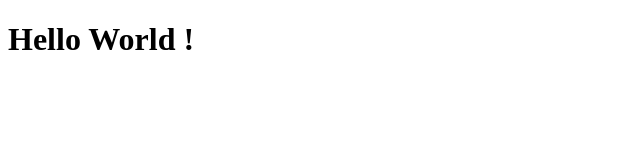
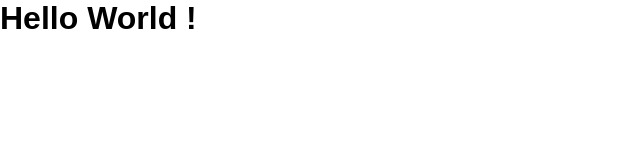
Before and after one commit to GTGH2306/tp-git-a-deux, a plain HTML site: page www/index.html in a window 1280 px wide. Shown: the whole page, without its empty margins (0-640 px from the left). Drawn offline with Linux system fonts and the light colour scheme.

Commit message:
added basic stylesheet and connection within html file

```diff
--- a/www/index.html
+++ b/www/index.html
@@ -3,6 +3,7 @@
 <head>
     <meta charset="UTF-8">
     <meta name="viewport" content="width=device-width, initial-scale=1.0">
+    <link rel="stylesheet" href="./style/style.css">
     <title>Very Important Document</title>
 </head>
 <body>
--- /dev/null
+++ b/www/style/style.css
@@ -0,0 +1,9 @@
+*{
+    box-sizing: border-box;
+    padding: 0;
+    margin: 0;
+}
+
+body{
+    font-family: Arial, Helvetica, sans-serif;
+}
```
